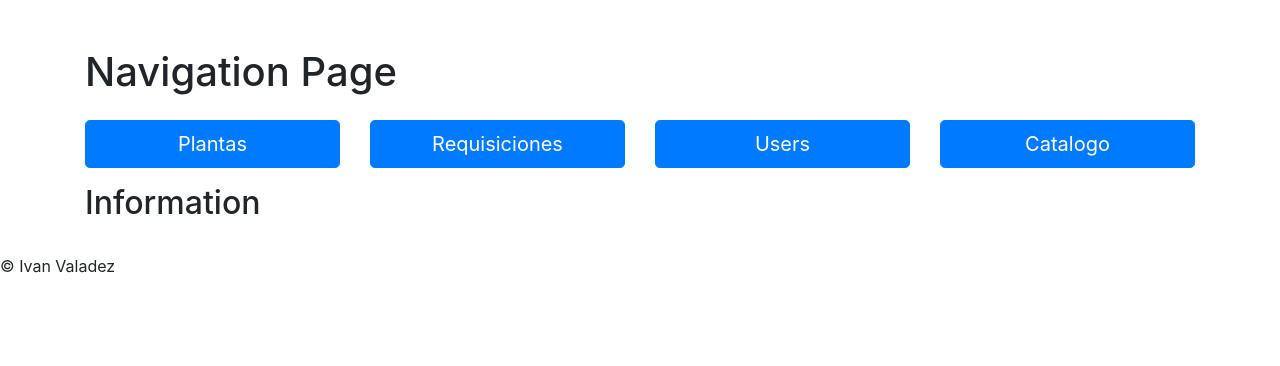
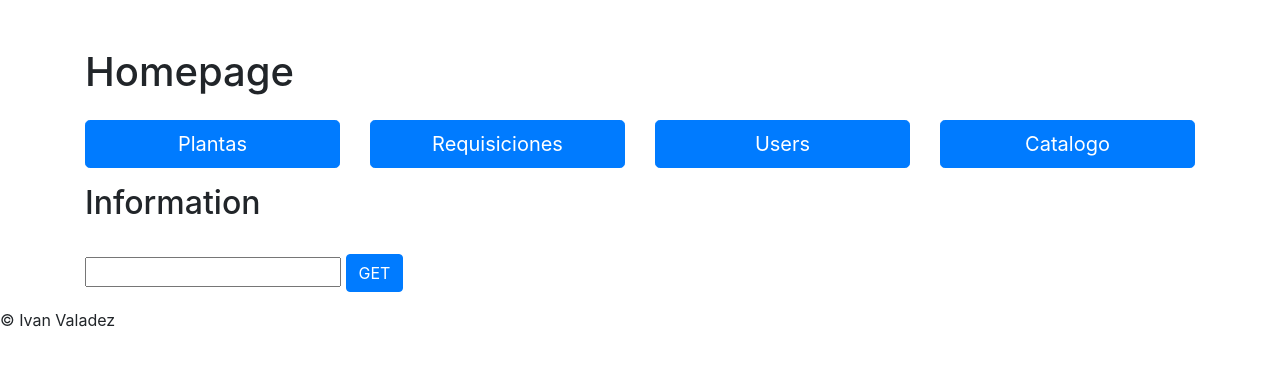
Before and after one commit to IvanValadezCastaneda/SimpleNodeJsBackend, a website: page Index.html in a window 1280 px wide. Drawn offline with nearby package versions, Linux system fonts and the light colour scheme.

Commit message:
Get Button Enabled

```diff
--- a/Index.html
+++ b/Index.html
@@ -17,7 +17,7 @@
 	<div class="container mt-5">
 		<div class="row mb-3">
 			<div class="col-sm-12">
-				<h1>Navigation Page</h1>
+				<h1>Homepage</h1>
 			</div>
 		</div>
 		<div class="row mb-3">
@@ -42,8 +42,71 @@
 				</ul>
 			</div>
 		</div>
+    <div class="row mb-3">
+      <div class="col-sm-12">
+        <input type="number" id="id-input">
+        <button type="button" id="get-btn" class="btn btn-primary" onclick="getById()">GET</button>
+      </div>
+    </div>
+
 	</div>
 	<script>
+    //add event if you want to get a specific id
+    function getById() {
+      const id = document.getElementById('id-input').value;
+      const path = window.location.pathname + '/' + id;
+
+      if(path.includes("/plantas")){
+      fetch(path)
+        .then(response => response.json())
+        .then(data => {
+          const infoList = document.getElementById('info-list');
+          infoList.innerHTML = '';
+
+          const listItem = document.createElement('li');
+          listItem.innerText = `${data.id}: ${data.name} - ${data.location}`;
+          infoList.appendChild(listItem);
+        });
+      }
+      else if(path.includes("/requisiciones")){
+      fetch(path)
+        .then(response => response.json())
+        .then(data => {
+          const infoList = document.getElementById('info-list');
+          infoList.innerHTML = '';
+
+          const listItem = document.createElement('li');
+          listItem.innerText = `${data.id}: ${data.proyecto} - for plant:${data.plant_id} cost ${data.price_mxn} MXN and ${data.price_usd} USD`;
+          infoList.appendChild(listItem);
+        });
+      }
+      else if(path.includes("/catalogo")){
+      fetch(path)
+        .then(response => response.json())
+        .then(data => {
+          const infoList = document.getElementById('info-list');
+          infoList.innerHTML = '';
+
+          const listItem = document.createElement('li');
+          listItem.innerText = `${data.item_id}: ${data.item_name} - ${data.brand}`;
+          infoList.appendChild(listItem);
+        });
+      }
+      else if(path.includes("/users")){
+      fetch(path)
+        .then(response => response.json())
+        .then(data => {
+          const infoList = document.getElementById('info-list');
+          infoList.innerHTML = '';
+
+          const listItem = document.createElement('li');
+          listItem.innerText = `${data.id}: ${data.name} ${data.surname}: ${data.position} `;
+          infoList.appendChild(listItem);
+        });
+      }
+    }
+
+
 
     // add an event listener to the button
     document.getElementById('plantas-btn').addEventListener('click', function() {
```
Also changed, not shown: 1 other file.
